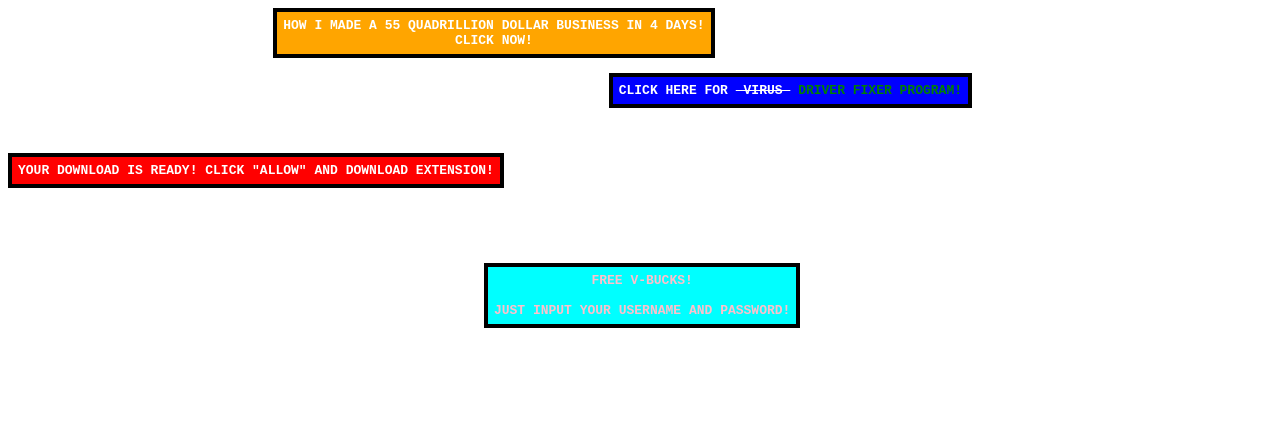
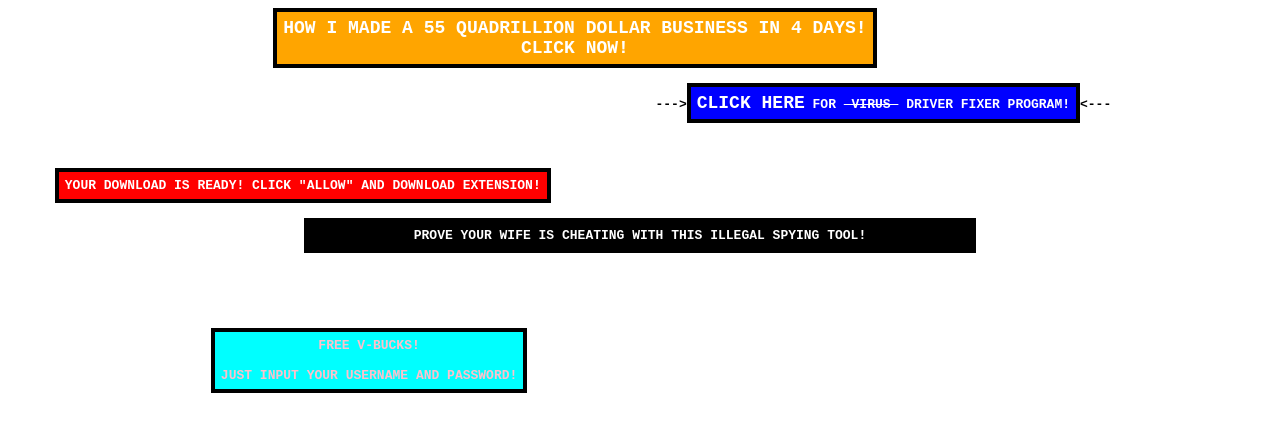
Before and after one commit to AJLStick/ads, a plain HTML site: page index.html in a window 1280 px wide. Drawn offline with Linux system fonts and the light colour scheme.

Commit message:
Update index.html

```diff
--- a/index.html
+++ b/index.html
@@ -1,12 +1,15 @@
+
 <head>
 
 <title>ADS, CLICK NOW!</title>
 <style>
-
 ador{background-color:orange; color:white; border:4px solid black; padding:6px; display: inline-block;}
 adbl{background-color:blue; color:white; border:4px solid black; padding:6px; display: inline-block;}
 adre{background-color:red; color:white; border:4px solid black; padding:6px; display: inline-block;}
 adcy{background-color:cyan; border:4px solid black; padding:6px; display: inline-block;}
+adblk{background-color:black; color:white; border:4px solid black; padding:6px; display: inline-block;}
+med{font-size:18px;}
+padlarge{padding:100px;}
 color {
 
       -webkit-animation:colorchange 1s infinite alternate;
@@ -69,21 +72,41 @@ color {
         color: pink;
       }
     }
+bwflash {
+
+      -webkit-animation:blare 0.1s infinite;
+
+
+    }
+
+    @-webkit-keyframes blare {
+      0% {
+
+        color: white;
+      }
+
+      100% {
+
+        color: black;
+      }
+
+    }
 </style>
 </head>
 <pre>
-                                  <ador><b>HOW I MADE A 55 QUADRILLION DOLLAR BUSINESS IN 4 DAYS!
-<center>CLICK NOW!</center></ador>
+                                  <med><ador><b>HOW I MADE A 55 QUADRILLION DOLLAR BUSINESS IN 4 DAYS!
+<center>CLICK NOW!</center></ador></med>
 
-                                                                             <adbl><b>CLICK HERE FOR <s> VIRUS </s> <font color=green>DRIVER FIXER PROGRAM!</s></adbl></font>
+                                                                                   ---><adbl><b><med>CLICK HERE</med> FOR <s> VIRUS </s> DRIVER FIXER PROGRAM!</s></adbl><---
 
 
 
-<adre><b>YOUR DOWNLOAD IS READY! CLICK "ALLOW" AND DOWNLOAD EXTENSION!</s></adre></font>
+      <adre><b>YOUR DOWNLOAD IS READY! CLICK "ALLOW" AND DOWNLOAD EXTENSION!</s></adre></font>
+
+<Center><adblk><padlarge><b><bwflash>PROVE YOUR WIFE IS CHEATING WITH THIS ILLEGAL SPYING TOOL!</s></adblk></font></padlarge></center></bwflash>
 
 
 
 
-
-                                                             <color><adcy><b><center>FREE V-BUCKS!</center>
+                          <color><adcy><b><center>FREE V-BUCKS!</center>
 JUST INPUT YOUR USERNAME AND PASSWORD!</adcy></color>
```
